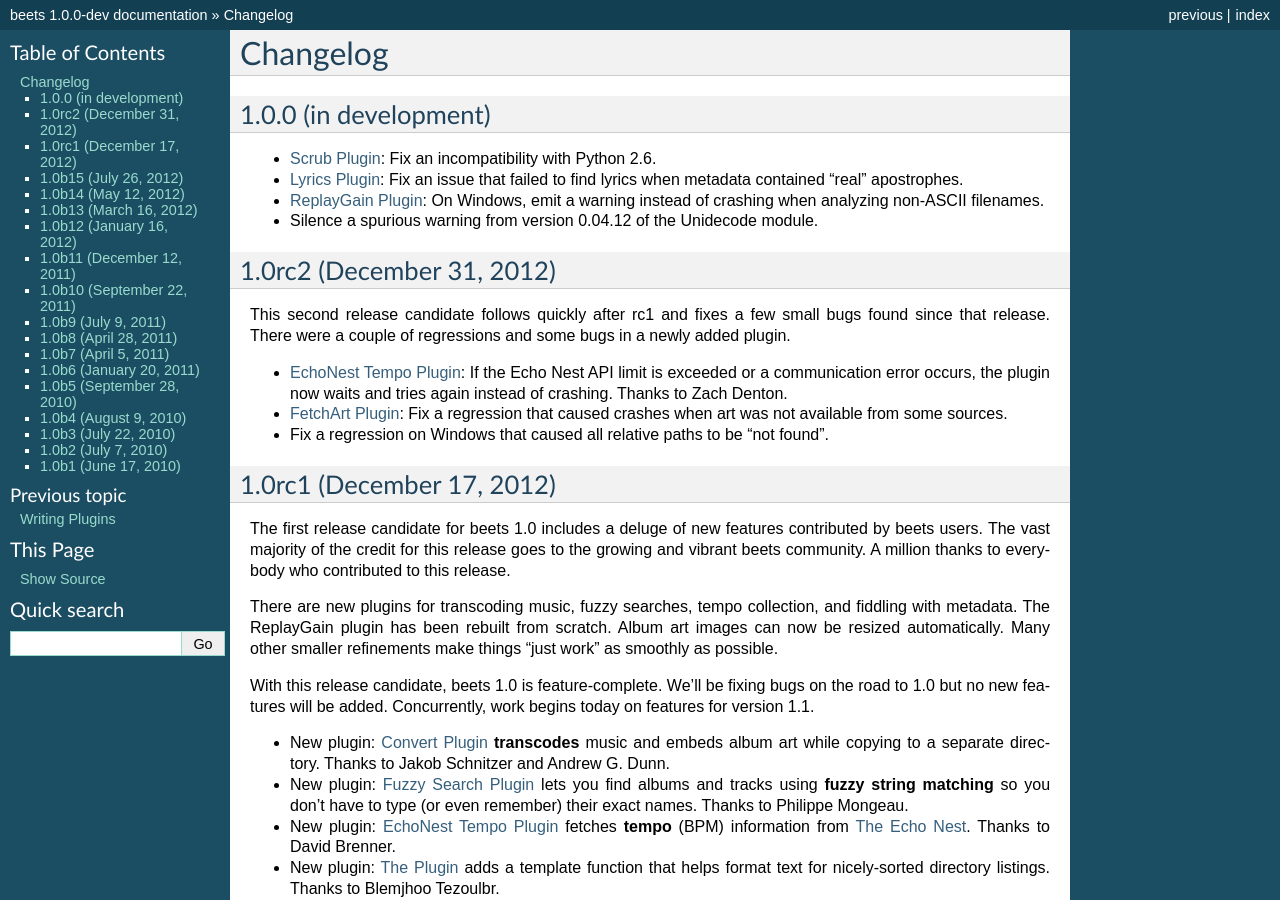
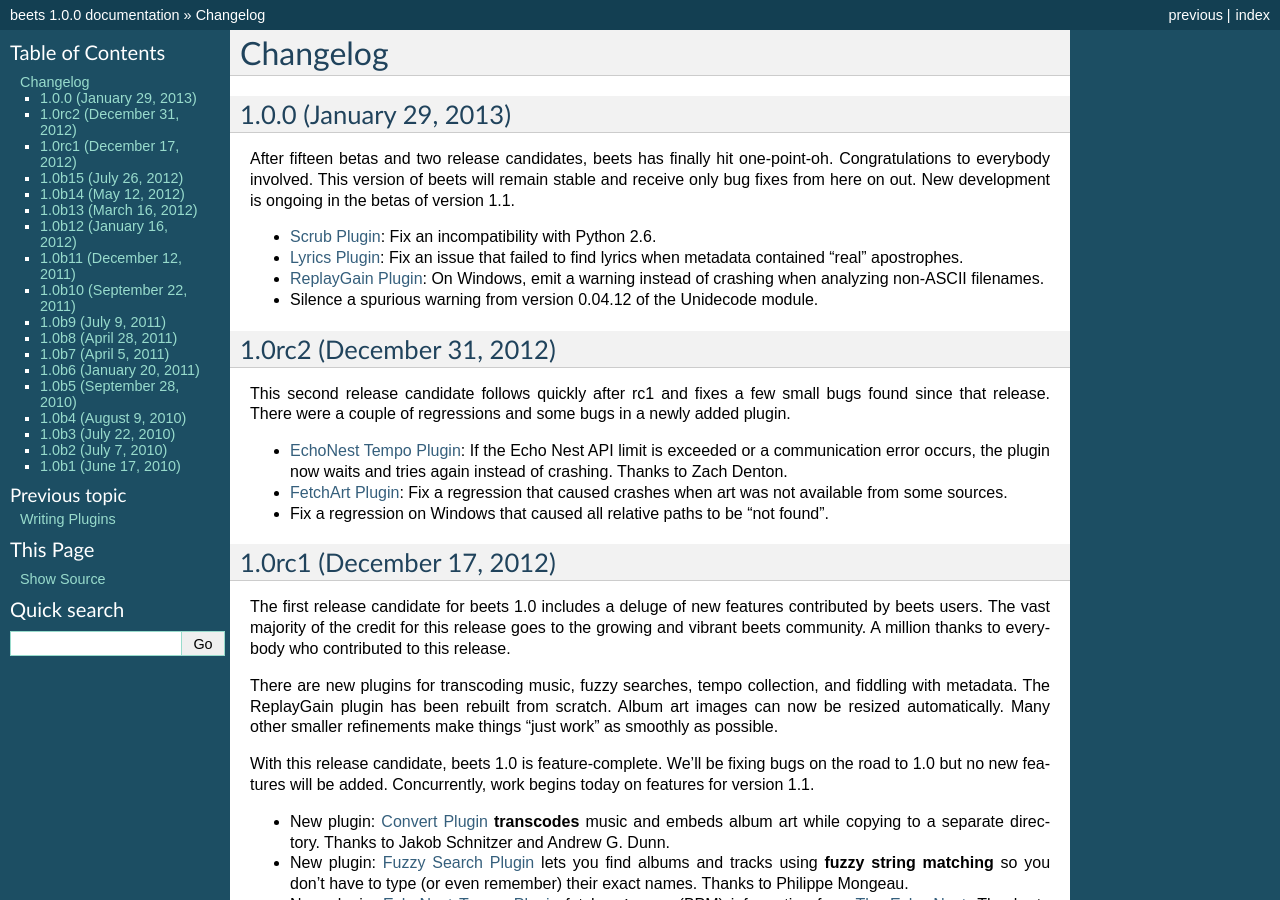
Before and after one commit to google-code-export/beets, a Sphinx documentation site: the page built from docs/changelog.rst, in a window 1280 px wide and 900 px high. Built offline with Sphinx 7.4.7, drawn with Linux system fonts in a browser that asks for light colours; some of the changed text lies outside the part shown.

Commit message:
version number -> 1.0.0

```diff
--- a/beets/__init__.py
+++ b/beets/__init__.py
@@ -12,7 +12,7 @@
 # The above copyright notice and this permission notice shall be
 # included in all copies or substantial portions of the Software.
 
-__version__ = '1.0.0-dev'
+__version__ = '1.0.0'
 __author__ = 'Adrian Sampson <adrian@radbox.org>'
 
 import beets.library
--- a/docs/changelog.rst
+++ b/docs/changelog.rst
@@ -1,8 +1,13 @@
 Changelog
 =========
 
-1.0.0 (in development)
-----------------------
+1.0.0 (January 29, 2013)
+------------------------
+
+After fifteen betas and two release candidates, beets has finally hit
+one-point-oh. Congratulations to everybody involved. This version of beets will
+remain stable and receive only bug fixes from here on out. New development is
+ongoing in the betas of version 1.1.
 
 * :doc:`/plugins/scrub`: Fix an incompatibility with Python 2.6.
 * :doc:`/plugins/lyrics`: Fix an issue that failed to find lyrics when metadata
--- a/docs/conf.py
+++ b/docs/conf.py
@@ -13,7 +13,7 @@
 copyright = u'2012, Adrian Sampson'
 
 version = '1.0'
-release = '1.0.0-dev'
+release = '1.0.0'
 
 pygments_style = 'sphinx'
 
--- a/setup.py
+++ b/setup.py
@@ -42,7 +42,7 @@
     shutil.copytree(os.path.join(docdir, '_build', 'man'), mandir)
 
 setup(name='beets',
-      version='1.0.0-dev',
+      version='1.0.0',
       description='music tagger and library organizer',
       author='Adrian Sampson',
       author_email='adrian@radbox.org',
```
